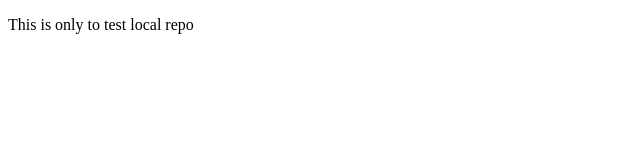
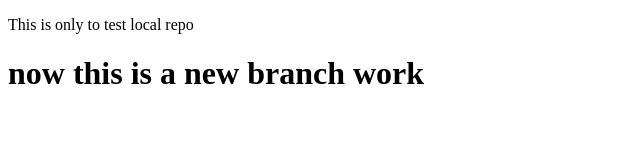
Before and after one commit to MrHarshJain/LocalToRemoteRepo, a plain HTML site: page index.html in a window 1280 px wide. Shown: the whole page, without its empty margins (0-640 px from the left). Drawn offline with Linux system fonts and the light colour scheme.

Commit message:
Second Branch Work

```diff
--- a/index.html
+++ b/index.html
@@ -7,5 +7,6 @@
 </head>
 <body>
     <p>This is only to test local repo</p>
+    <h1>now this is a new branch work</h1>
 </body>
 </html>
```
